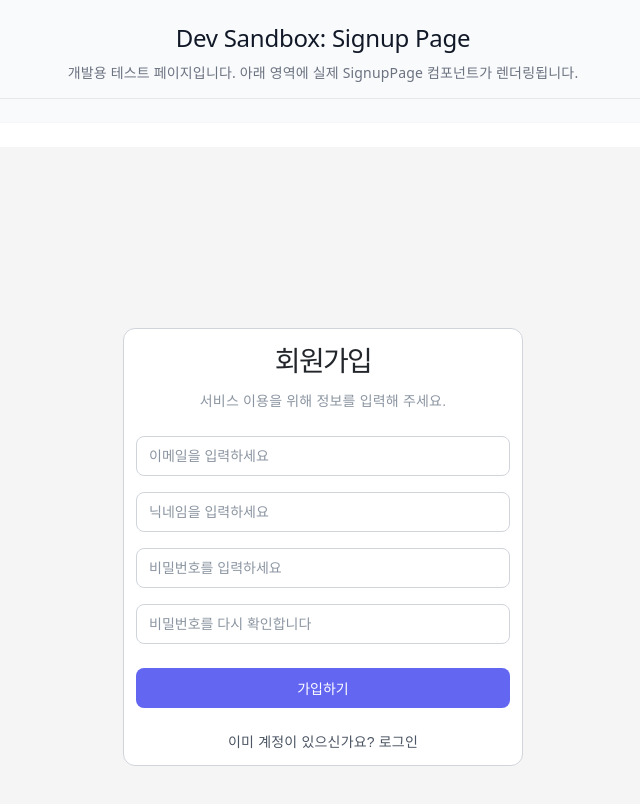
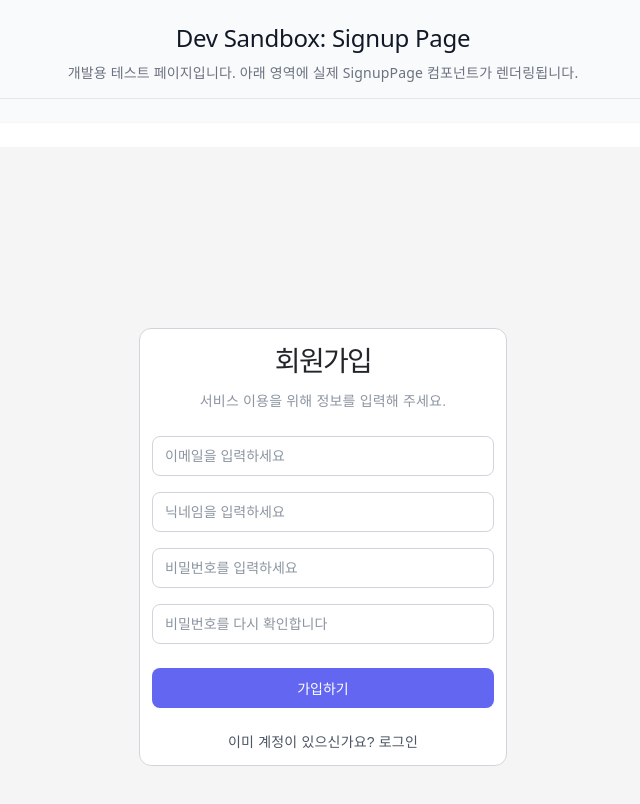
Before and after one commit to goorm-syncode/web-ide-frontend, a React (Vite) app: page /dev/signup in a window 1280 px wide. Shown: the top 804 px of the page, without its empty margins (317-957 px from the left). Built offline with nearby package versions, Linux system fonts and the light colour scheme; no server answers.

Commit message:
feat: implement login page with routing and authentication layout styles

```diff
--- a/src/pages/LoginPage.jsx
+++ b/src/pages/LoginPage.jsx
@@ -5,6 +5,7 @@ import AuthLayout from '../components/layout/AuthLayout';
 import Input from '../components/common/Input';
 import Button from '../components/common/Button';
 import MessageBox from '../components/common/MessageBox';
+import Footer from '../components/common/Footer';
 import authService from '../services/auth';
 import { loginStart, loginSuccess, loginFailure } from '../store/slices/authSlice';
 
@@ -96,6 +97,7 @@ const LoginPage = () => {
   const isSubmitDisabled = isLoading || !email || !password || !!errors.email || !!errors.password;
 
   return (
+    <div className="login-page-container" style={{ display: 'flex', flexDirection: 'column', minHeight: '100svh' }}>
       <AuthLayout>
         <div className="auth-header">
           <h1 className="auth-page-title">로그인</h1>
@@ -150,7 +152,10 @@ const LoginPage = () => {
           {serverError}
         </MessageBox>
       </AuthLayout>
+      <Footer />
+    </div>
   );
 };
 
+
 export default LoginPage;
--- a/src/pages/dev/LoginPage.jsx
+++ b/src/pages/dev/LoginPage.jsx
@@ -4,13 +4,22 @@ import LoginPage from '../LoginPage';
 const DevLoginPage = () => {
   return (
     <div style={{ padding: '24px', backgroundColor: '#f9fafb', minHeight: '100vh' }}>
-      <div style={{ marginBottom: '24px', paddingBottom: '12px', borderBottom: '1px solid #e5e7eb' }}>
+      <div
+        style={{ marginBottom: '24px', paddingBottom: '12px', borderBottom: '1px solid #e5e7eb' }}
+      >
         <h2 style={{ margin: 0, color: '#111827' }}>Dev Sandbox: Login Page</h2>
         <p style={{ margin: '8px 0 0 0', color: '#6b7280', fontSize: '14px' }}>
           개발용 테스트 페이지입니다. 아래 영역에 실제 LoginPage 컴포넌트가 렌더링됩니다.
         </p>
       </div>
-      <div style={{ backgroundColor: '#fff', minHeight: '500px', borderRadius: '8px', boxShadow: '0 1px 3px rgba(0,0,0,0.1)' }}>
+      <div
+        style={{
+          backgroundColor: '#fff',
+          minHeight: '500px',
+          borderRadius: '8px',
+          boxShadow: '0 1px 3px rgba(0,0,0,0.1)',
+        }}
+      >
         <LoginPage />
       </div>
     </div>
--- a/src/router/index.jsx
+++ b/src/router/index.jsx
@@ -14,6 +14,7 @@ import DevProblemCardPage from '../pages/dev/DevProblemCardPage';
 import DevLoginPage from '../pages/dev/LoginPage';
 import DevProblemListPage from '../pages/dev/DevProblemListPage';
 import DevExecutionResultPage from '../pages/dev/DevExecutionResultPage';
+import LoginPage from '../pages/LoginPage';
 
 const router = createBrowserRouter([
   {
@@ -37,8 +38,8 @@ const router = createBrowserRouter([
     element: <App />,
   },
   {
-    path: '/dev/login',
-    element: <DevLoginPage />,
+    path: '/login',
+    element: <LoginPage />,
   },
   {
     path: '/dev/signup',
--- a/src/styles/AuthLayout.css
+++ b/src/styles/AuthLayout.css
@@ -1,19 +1,25 @@
 /* src/styles/AuthLayout.css */
 
 .auth-layout-container {
-  min-height: 100vh;
+  min-height: 100svh;
+  display: flex;
+  flex-direction: column;
+  background-color: #f5f5f5;
+  box-sizing: border-box;
+}
+
+.auth-layout-card-wrapper {
+  flex: 1;
   display: flex;
   align-items: center;
   justify-content: center;
-  background-color: #f5f5f5;
+  width: 100%;
+  max-width: 400px;
+  margin: 0 auto;
   padding: 16px;
   box-sizing: border-box;
 }
 
-.auth-layout-card-wrapper {
-  width: 100%;
-  max-width: 400px;
-}
 
 .auth-header {
   margin-bottom: 24px;
```
Lines whose indentation alone changed are shown as unchanged.
